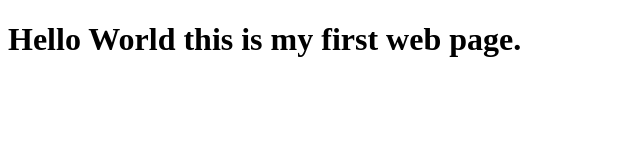
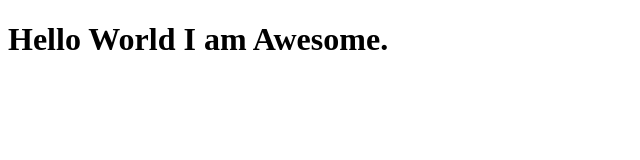
Before and after one commit to katojoyce/Static-Website, a plain HTML site: page index.html in a window 1280 px wide. Shown: the whole page, without its empty margins (0-640 px from the left). Drawn offline with Linux system fonts and the light colour scheme.

Commit message:
Update index.html

```diff
--- a/index.html
+++ b/index.html
@@ -1 +1 @@
-<!DOCTYPE html><html lang="en"><head>    <meta charset="UTF-8">    <meta http-equiv="X-UA-Compatible" content="IE=edge">    <meta name="viewport" content="width=device-width, initial-scale=1.0">    <title>GFG</title></head><body>    <h1>Hello World this is my first web page.</h1></body></html>
+<!DOCTYPE html><html lang="en"><head>    <meta charset="UTF-8">    <meta http-equiv="X-UA-Compatible" content="IE=edge">    <meta name="viewport" content="width=device-width, initial-scale=1.0">    <title>GFG</title></head><body>    <h1>Hello World I am Awesome.</h1></body></html>
```
